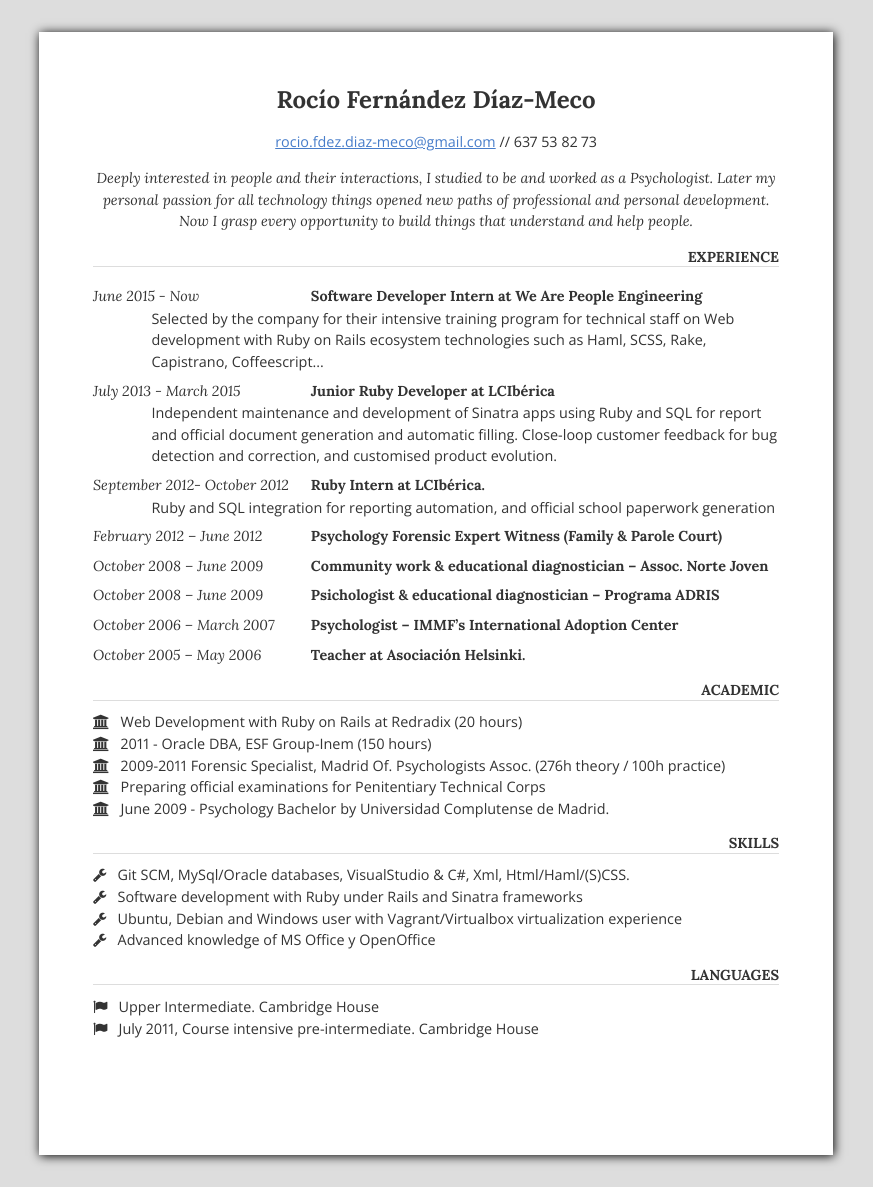
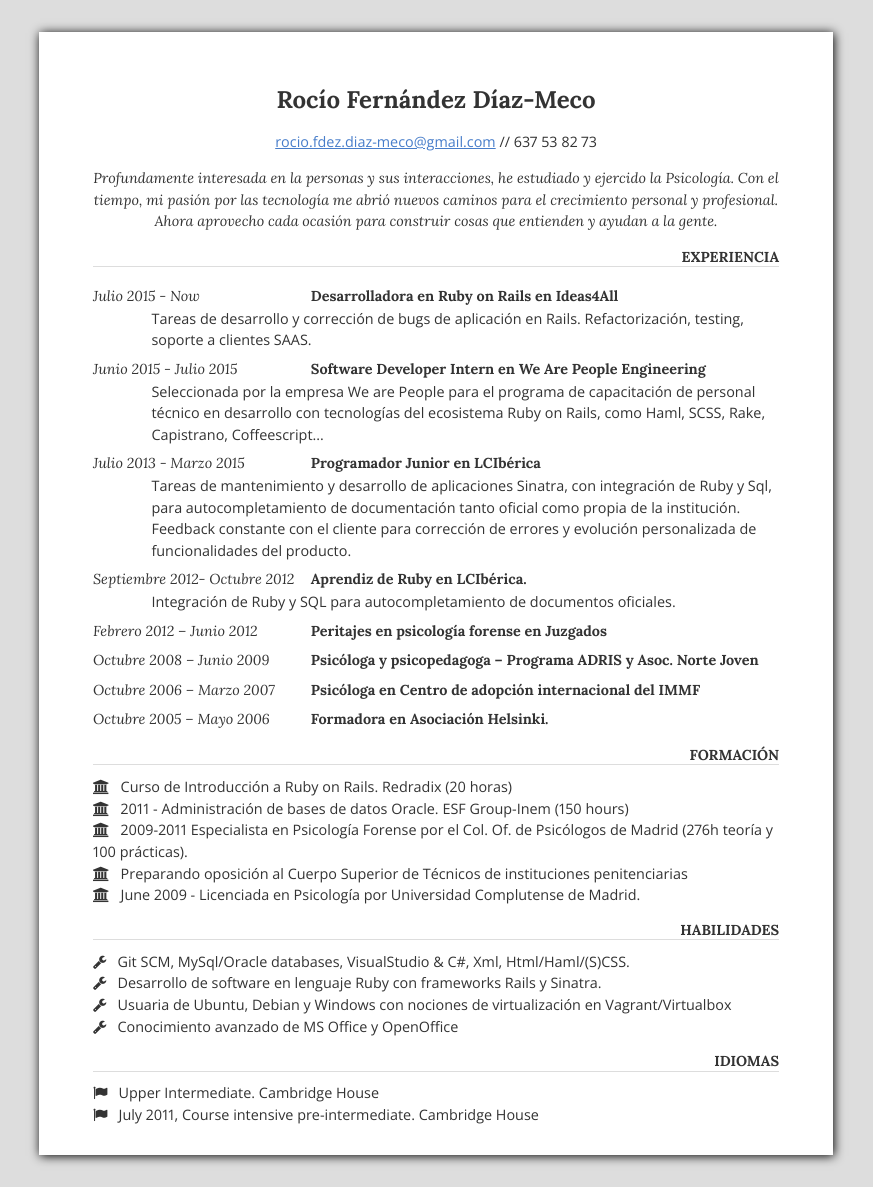
Before and after one commit to alia-del-crys/alia-del-crys.github.io, a Jekyll site: the page built from cv.html, in a window 1280 px wide. Shown: the whole page, without its empty margins (204-1077 px from the left). Built offline with Jekyll 4.4.1, drawn with Linux system fonts in a browser that asks for light colours; nearby versions of some CDN libraries.

Commit message:
bilingual cv

```diff
--- a/cv.html
+++ b/cv.html
@@ -1,69 +1,74 @@
 ---
 layout: cv
-title: Rocio's resumé
+title: Curriculum Rocío
 mail: rocio.fdez.diaz-meco@gmail.com
 about: |
-  Deeply interested in people and their interactions, I studied to be and
-  worked as a Psychologist. Later my personal passion for all technology things
-  opened new paths of professional and personal development. Now I grasp every
-  opportunity to build things that understand and help people.
+  Profundamente interesada en la personas y sus interacciones, he estudiado y
+  ejercido la Psicología.
+  Con el tiempo, mi pasión por las tecnología me abrió nuevos caminos para el
+  crecimiento personal y profesional. Ahora aprovecho cada ocasión para construir
+  cosas que entienden y ayudan a la gente.
 sections:
-  - name: experience
+  - name: experiencia
     items:
-      - title: Software Developer Intern at We Are People Engineering
-        dates: June 2015 - Now
+      - title: Desarrolladora en Ruby on Rails en Ideas4All
+        dates: Julio 2015 - Now
         detail: |
-          Selected by the company for their intensive training program for
-          technical staff on Web development with Ruby on Rails ecosystem
-          technologies such as Haml, SCSS, Rake, Capistrano, Coffeescript...
-      - title: Junior Ruby Developer at LCIbérica
-        dates: July 2013 - March 2015
+          Tareas de desarrollo y corrección de bugs de aplicación en Rails.
+          Refactorización, testing, soporte a clientes SAAS.
+      - title: Software Developer Intern en We Are People Engineering
+        dates: Junio 2015 - Julio 2015
         detail: |
-          Independent maintenance and development of Sinatra apps using Ruby
-          and SQL for report and official document generation and automatic
-          filling. Close-loop customer feedback for bug detection and
-          correction, and customised product evolution.
-      - title: Ruby Intern at LCIbérica.
-        dates: September 2012- October 2012
+          Seleccionada por la empresa We are People para el programa de
+          capacitación de personal técnico en desarrollo con tecnologías del
+          ecosistema Ruby on Rails, como Haml, SCSS, Rake, Capistrano,
+          Coffeescript...
+      - title: Programador Junior en LCIbérica
+        dates: Julio 2013 - Marzo 2015
         detail: |
-          Ruby and SQL integration for reporting automation, and official school paperwork generation
-      - title: Psychology Forensic Expert Witness (Family & Parole Court)
-        dates: February 2012 – June 2012
+          Tareas de mantenimiento y desarrollo de aplicaciones Sinatra, con
+          integración de Ruby y Sql, para autocompletamiento de documentación
+          tanto oficial como propia de la institución. Feedback constante con el
+          cliente para corrección de errores y evolución personalizada de
+          funcionalidades del producto.
+      - title: Aprendiz de Ruby en LCIbérica.
+        dates: Septiembre 2012- Octubre 2012
+        detail: |
+          Integración de Ruby y SQL para autocompletamiento de documentos
+          oficiales.
+      - title: Peritajes en psicología forense en Juzgados
+        dates: Febrero 2012 – Junio 2012
         detail: |
 
-      - title: Community work & educational diagnostician – Assoc. Norte Joven
-        dates: October 2008 – June 2009
+      - title: Psicóloga y psicopedagoga – Programa ADRIS y Asoc. Norte Joven
+        dates: Octubre 2008 – Junio 2009
         detail: |
 
-      - title: Psichologist & educational diagnostician – Programa ADRIS
-        dates: October 2008 – June 2009
+      - title: Psicóloga en Centro de adopción internacional del IMMF
+        dates: Octubre 2006 – Marzo 2007
         detail: |
 
-      - title: Psychologist – IMMF’s International Adoption Center
-        dates: October 2006 – March 2007
-        detail: |
-
-      - title: Teacher at Asociación Helsinki.
-        dates:  October 2005 – May 2006
+      - title:  Formadora en Asociación Helsinki.
+        dates:  Octubre 2005 – Mayo 2006
         detail: |
 
 
-  - name: academic
+  - name: Formación
     icon: university
     items:
-      - detail: Web Development with Ruby on Rails at Redradix (20 hours)
-      - detail: 2011 - Oracle DBA, ESF Group-Inem (150 hours)
-      - detail: 2009-2011 Forensic Specialist, Madrid Of. Psychologists Assoc. (276h theory / 100h practice)
-      - detail: Preparing official examinations for Penitentiary Technical Corps
-      - detail: June 2009 - Psychology Bachelor by Universidad Complutense de Madrid.
-  - name: skills
+      - detail: Curso de Introducción a Ruby on Rails. Redradix (20 horas)
+      - detail: 2011 - Administración de bases de datos Oracle. ESF Group-Inem (150 hours)
+      - detail: 2009-2011 Especialista en Psicología Forense por el Col. Of. de Psicólogos de Madrid (276h teoría y 100 prácticas).
+      - detail:  Preparando oposición al Cuerpo Superior de Técnicos de instituciones penitenciarias
+      - detail: June 2009 - Licenciada en Psicología por Universidad Complutense de Madrid.
+  - name: Habilidades
     icon: wrench
     items:
       - detail: Git SCM, MySql/Oracle databases, VisualStudio & C#, Xml, Html/Haml/(S)CSS.
-      - detail: Software development with Ruby under Rails and Sinatra frameworks
-      - detail: Ubuntu, Debian and Windows user with Vagrant/Virtualbox virtualization experience
-      - detail: Advanced knowledge of MS Office y OpenOffice
-  - name: languages
+      - detail: Desarrollo de software en lenguaje Ruby con frameworks Rails y  Sinatra.
+      - detail: Usuaria de Ubuntu, Debian y Windows con nociones de virtualización en Vagrant/Virtualbox
+      - detail: Conocimiento avanzado de MS Office y OpenOffice
+  - name: Idiomas
     icon: flag
     items:
       - detail: Upper Intermediate. Cambridge House
```
Also changed, not shown: cv_en.html (added, +108 -0 lines).
